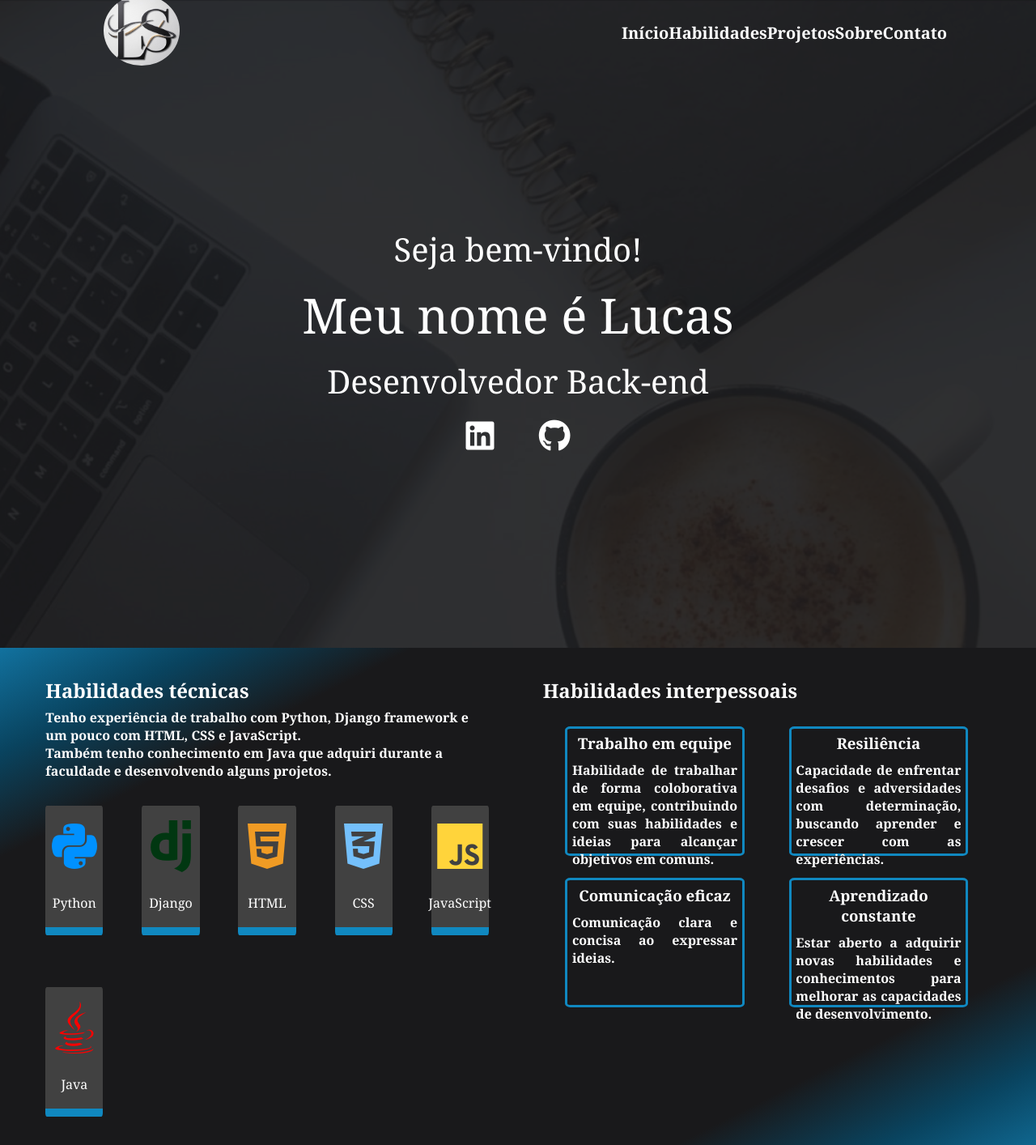
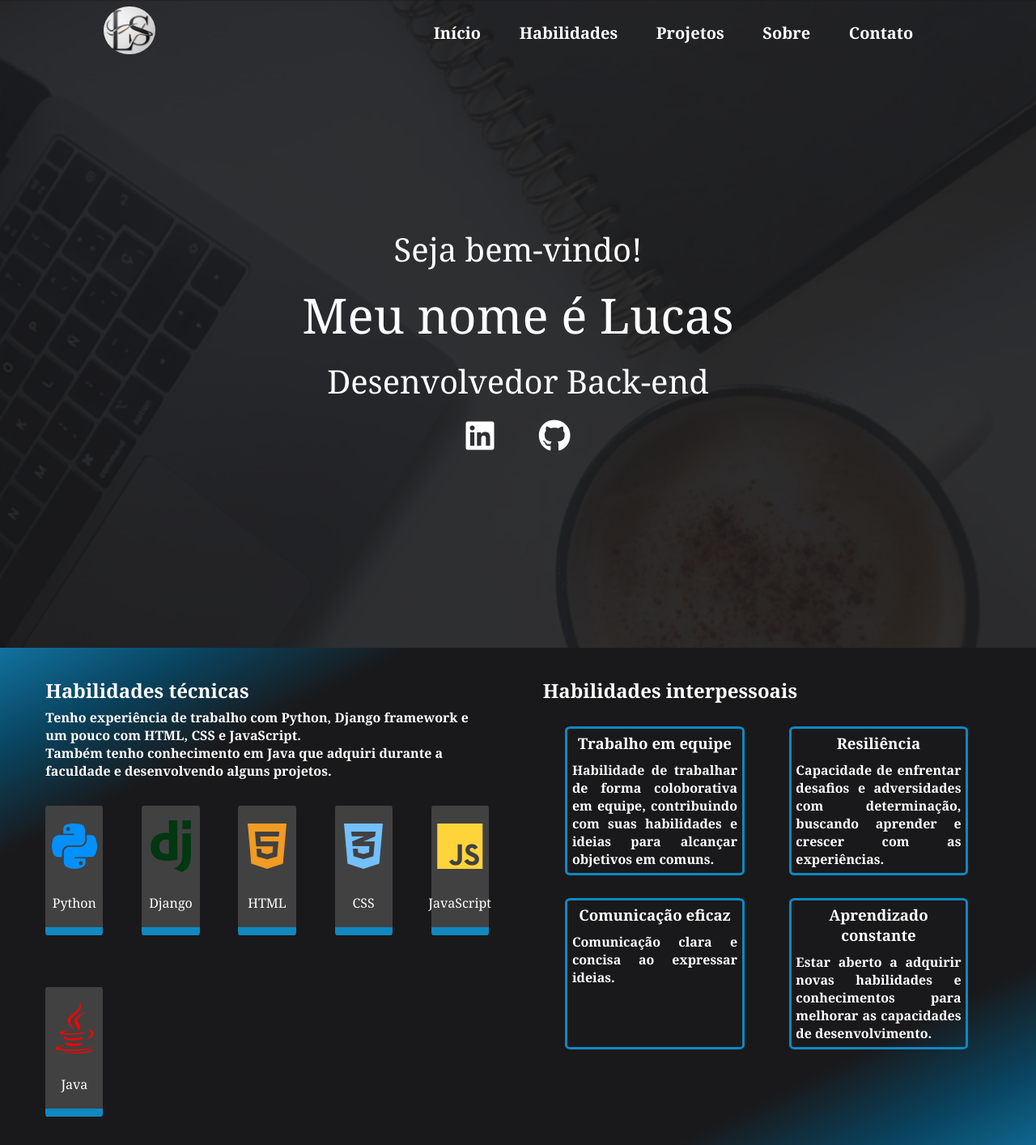
Before and after one commit to LucasSchroeders/portfolio-curriculo, a plain HTML site: page index.html in a window 1280 px wide. Shown: the top 1414 px of the page at 81% size. Drawn offline with nearby package versions, Linux system fonts and the light colour scheme.

Commit message:
Ajustes de css

```diff
--- a/index.css
+++ b/index.css
@@ -59,7 +59,7 @@ body {
 }
 
 .header .logo {
-    width: 18%;
+    width: 4em;
     border-radius: 100%;
 }
 
@@ -72,13 +72,13 @@ body {
 }
 
 .name{
-    margin-left: 10%;
+    margin-left: 8rem;
 }
 
 .menuBar{
-    justify-content: space-between;
-    width: 30%;
-    margin-right: 10%;
+    justify-content: space-around;
+    min-width: 50%;
+    margin-right: 8rem;
     font-size: 20px;
 }
 
@@ -131,7 +131,6 @@ section {
 }
 .introduction p{
     margin-bottom: 1%;
-    /* background-color: #1088c0; */
 }
 
 .introduction .text {
@@ -208,12 +207,11 @@ section {
 }
 
 .softSkill {
-    height: 10em;
+    min-height: 10em;
     width: 40%;
     border: 3px solid #1088c0;
     border-radius: 3%;
     padding: 1%;
-
 }
 
 .softSkill:hover{
```
